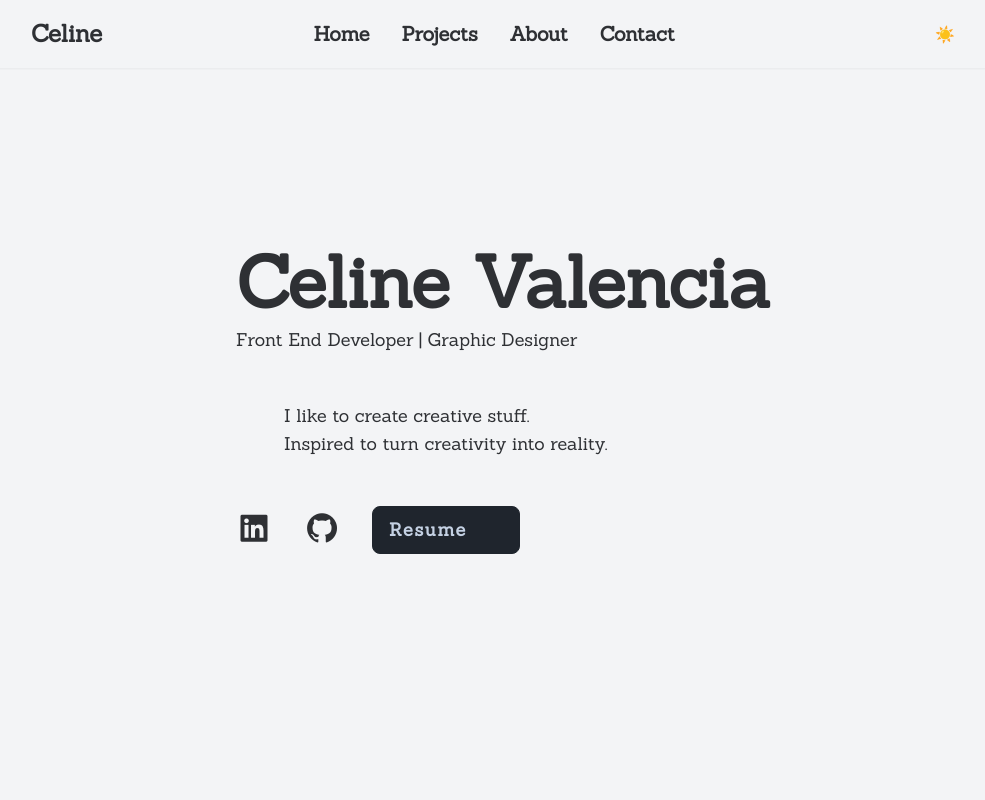
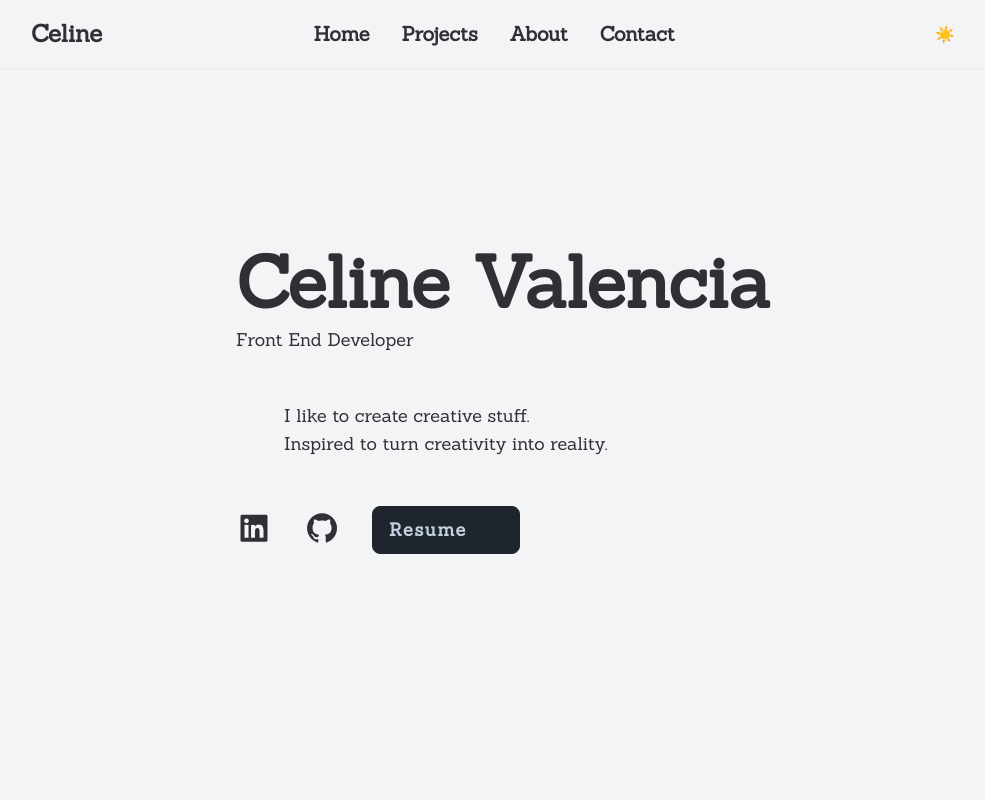
Before and after one commit to Paowiee16/MyPortfolio, a React (Vite) app: page / in a window 1280 px wide. Shown: the top 800 px of the page, without its empty margins (137-1122 px from the left). Built offline with nearby package versions, Linux system fonts and the light colour scheme; some icons are missing.

Commit message:
update resume

```diff
--- a/src/assets/components/hero/Hero.jsx
+++ b/src/assets/components/hero/Hero.jsx
@@ -12,9 +12,7 @@ function Hero() {
             <h1 className="lg:text-7xl text-5xl font-bold  ">
               Celine Valencia
             </h1>
-            <h3 className="my-2 text-lg">
-              Front End Developer | Graphic Designer
-            </h3>
+            <h3 className="my-2 text-lg">Front End Developer</h3>
             <div data-aos="slide-up">
               <p className="my-12 text-justify gap-4 flex items-center flex-wrap text-sm  md:text-lg ">
                 <HeartCircle size="32" color="#ff8a65" variant="Bold" /> I like
@@ -44,7 +42,7 @@ function Hero() {
               </a>
               <a
                 className="btn normal-case gap-2 btn-sm lg:btn-md lg:gap-4 lg:text-lg dark:bg-[#3b82f680] dark:text-white tracking-widest"
-                href="ValenciaCeline-Resume.pdf"
+                href="Celine_Valencia_Resume.pdf"
                 download="Valencia, Celine - Resume"
               >
                 Resume <DocumentDownload className="w-4 lg:w-5 dark:text-red" />
```
Also changed, not shown: 2 other files (tests, documents, lock files or other folders).
